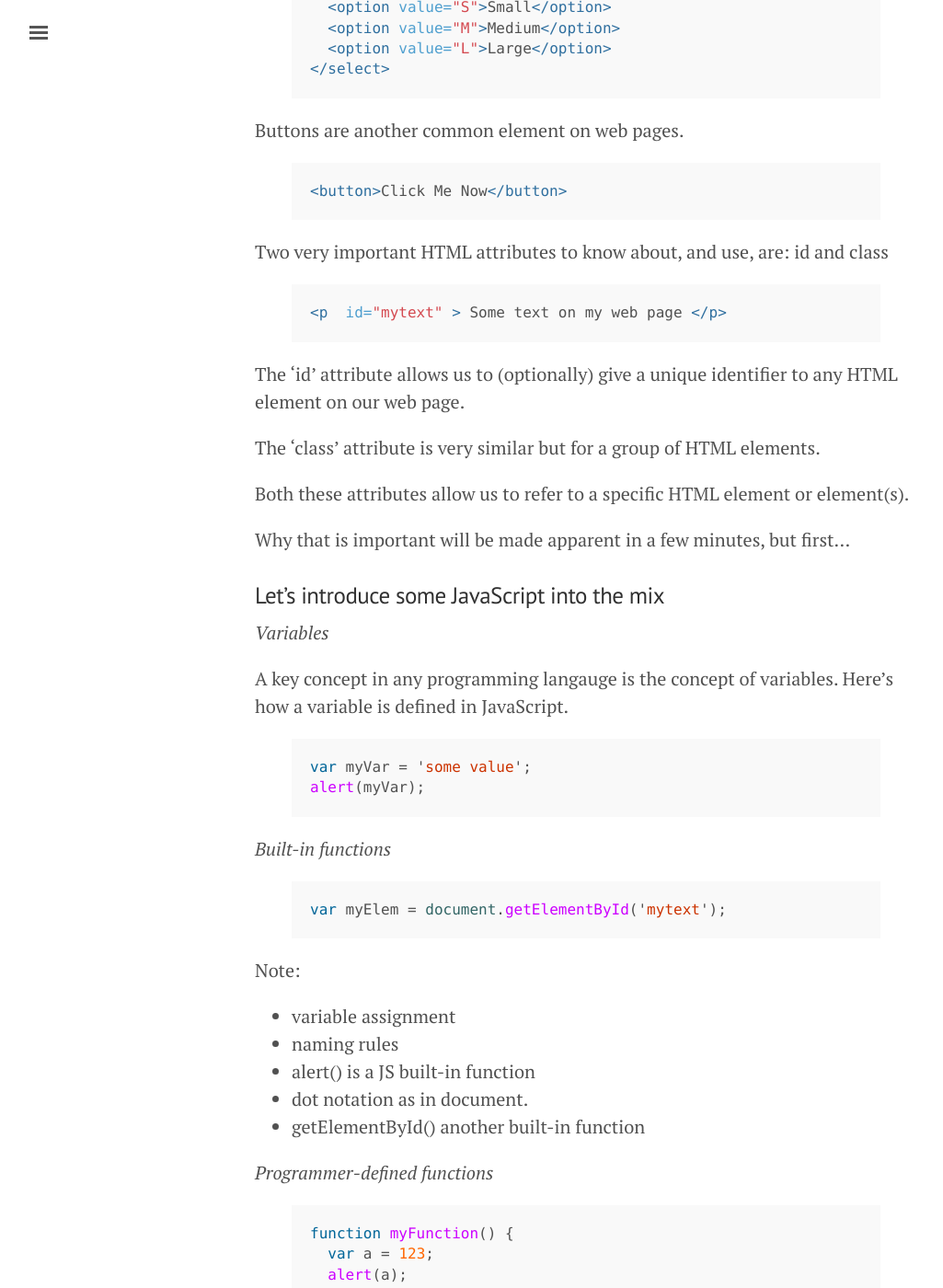
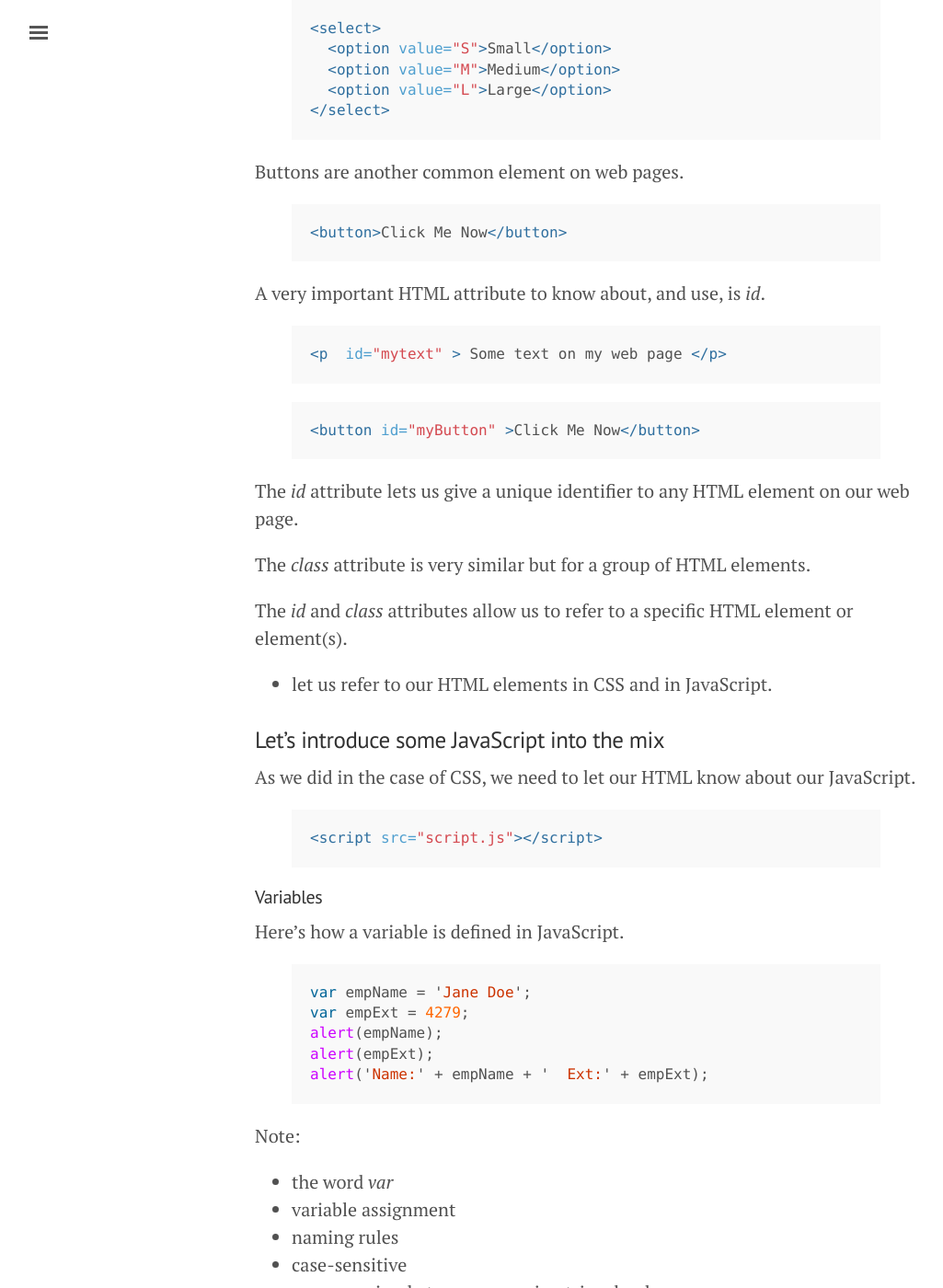
Before and after one commit to MississaugaCoding/mississaugacoding.github.io, a Jekyll site: the page built from _posts/2015-08-25-html-css-js-intro-session2.md, in a window 1280 px wide and 1400 px high, scrolled down 1612 px. Shown: the whole window at 92% size, without its empty margins (3-1028 px from the left). Built offline with Jekyll 4.4.1, drawn with Linux system fonts in a browser that asks for light colours; comment, search, counter and statistics services are not loaded; some of the changed text lies outside the part shown.

Commit message:
updated session notes

```diff
--- a/_posts/2015-08-25-html-css-js-intro-session2.md
+++ b/_posts/2015-08-25-html-css-js-intro-session2.md
@@ -11,7 +11,7 @@ We will introduce new HTML tags, CSS properties and touch on some JavaScript as
 
 This is where we left our HTML and CSS files last week:
 
-**index.html**
+###index.html
 {% highlight html %}
 <!doctype html>
 <html>
@@ -19,6 +19,7 @@ This is where we left our HTML and CSS files last week:
     <head>
 
         <title>My Web Page</title>
+        <link rel="stylesheet" href="style.css" />
 
     </head>
 
@@ -32,10 +33,10 @@ This is where we left our HTML and CSS files last week:
 </html>
 {% endhighlight %}
 
-**style.css**
+###style.css
 {% highlight css %}
 p {
-    color: purple; /* or whichever colour you chose */
+    color: blue; /* or whichever colour you chose */
 }
 {% endhighlight %}
 
@@ -70,32 +71,59 @@ Buttons are another common element on web pages.
 <button>Click Me Now</button>
 {% endhighlight %}
 
-Two very important HTML attributes to know about, and use, are: id and class
+A very important HTML attribute to know about, and use, is _id_.
 
 {% highlight html %}
 <p  id="mytext" > Some text on my web page </p>
 {% endhighlight %}
 
-The 'id' attribute allows us to (optionally) give a unique identifier to any HTML element on our web page.
+{% highlight html %}
+<button id="myButton" >Click Me Now</button>
+{% endhighlight %}
 
-The 'class' attribute is very similar but for a group of HTML elements.
+The _id_ attribute lets us give a unique identifier to any HTML element on our web page.
 
-Both these attributes allow us to refer to a specific HTML element or element(s).
+The _class_ attribute is very similar but for a group of HTML elements.
 
-Why that is important will be made apparent in a few minutes, but first...
+The _id_ and _class_ attributes allow us to refer to a specific HTML element or element(s).
+
+ - let us refer to our HTML elements in CSS and in JavaScript.
+
 
 ###Let's introduce some JavaScript into the mix
 
-_Variables_
+As we did in the case of CSS, we need to let our HTML know about our JavaScript.
 
-A key concept in any programming langauge is the concept of variables. Here's how a variable is defined in JavaScript.
+{% highlight html %}
+<script src="script.js"></script>
+{% endhighlight %}
+
+####Variables
+
+Here's how a variable is defined in JavaScript.
 
 {% highlight javascript %}
-var myVar = 'some value';
-alert(myVar);
+var empName = 'Jane Doe';
+var empExt = 4279;
+alert(empName);
+alert(empExt);
+alert('Name:' + empName + '  Ext:' + empExt);
 {% endhighlight %}
 
-_Built-in functions_
+Note:
+
+  - the word _var_
+  - variable assignment
+  - naming rules
+  - case-sensitive
+  - common simple types: numeric, string, boolean
+
+####Built-in functions
+
+_alert()_ is a JavaScript function.
+
+Another built-in function is _getElementById()_
+- fetches an HTML element from our page so we can do something to it, e.g. style it dynamicallyAnother
 
 {% highlight javascript %}
 var myElem = document.getElementById('mytext');
@@ -103,13 +131,10 @@ var myElem = document.getElementById('mytext');
 
 Note:
 
-  - variable assignment
-  - naming rules
-  - alert() is a JS built-in function
-  - dot notation as in document.
-  - getElementById() another built-in function
+  - dot notation as in _document._
 
-_Programmer-defined functions_
+
+####Programmer-defined functions
 
 {% highlight javascript %}
 function myFunction() {
@@ -125,3 +150,33 @@ The above defines a function, but to actually call it we need to add:
 {% highlight javascript %}
 myFunction();
 {% endhighlight %}
+
+Functions can be called either within the JavaScript code itself or via ....
+
+####Event Listeners
+
+{% highlight javascript %}
+var btn = document.getElementById('myButton');
+btn.addEventListener('click', myFunction);
+{% endhighlight %}
+
+The above two lines of JavaScript code
+
+  - get the button element from the HTML document and save it to a variable
+  - tells the browser to execute myFunction when the button is clicked
+
+In JavaScript we can also dynamically, on the fly, apply styling to an element, for example:
+
+{% highlight javascript %}
+document.getElementById('mytext').style.fontSize = '50px';
+{% endhighlight %}
+
+As an exercise, add to our example web page the facility to
+
+  - choose a colour from a drop-down and
+  - set the text of our paragraph to be displyed in that colour.
+
+
+####Additional Resource Links
+- [W3Schools JavaScript Tutorial](http://www.w3schools.com/js/)
+- [Mozilla JavaScript Guide](https://developer.mozilla.org/en-US/docs/Web/JavaScript/Guide)
```
